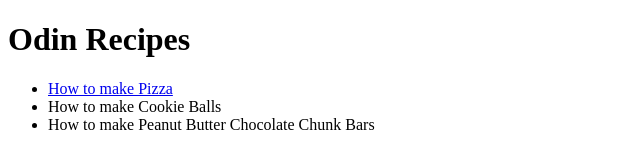
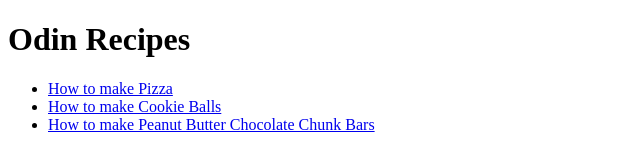
Before and after one commit to erickhermida/odin-recipes, a plain HTML site: page index.html in a window 1280 px wide. Shown: the whole page, without its empty margins (0-640 px from the left). Drawn offline with Linux system fonts and the light colour scheme.

Commit message:
Fixed links in index.html

```diff
--- a/index.html
+++ b/index.html
@@ -9,9 +9,9 @@
 <body>
     <h1>Odin Recipes</h1>
     <ul>
-        <li><a href="/recipes/pizza.html">How to make Pizza</a></li>
-        <li><a href="/recipes/cookie.html"></a>How to make Cookie Balls</li>
-        <li><a href="/recipes/peanut.html"></a>How to make Peanut Butter Chocolate Chunk Bars</li>
+        <li><a href="recipes/pizza.html">How to make Pizza</a></li>
+        <li><a href="recipes/cookie.html">How to make Cookie Balls</a></li>
+        <li><a href="recipes/peanut.html">How to make Peanut Butter Chocolate Chunk Bars</a></li>
     </ul>
 
 </body>
```
